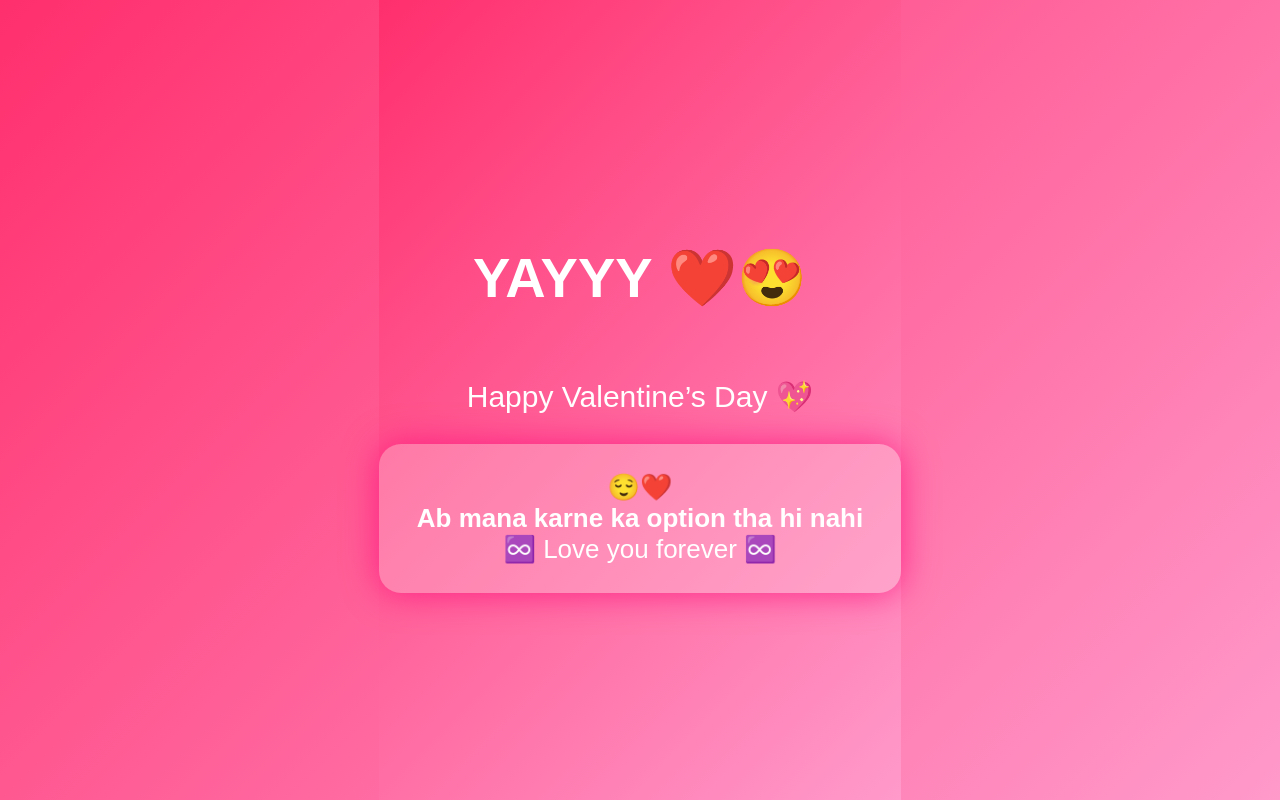
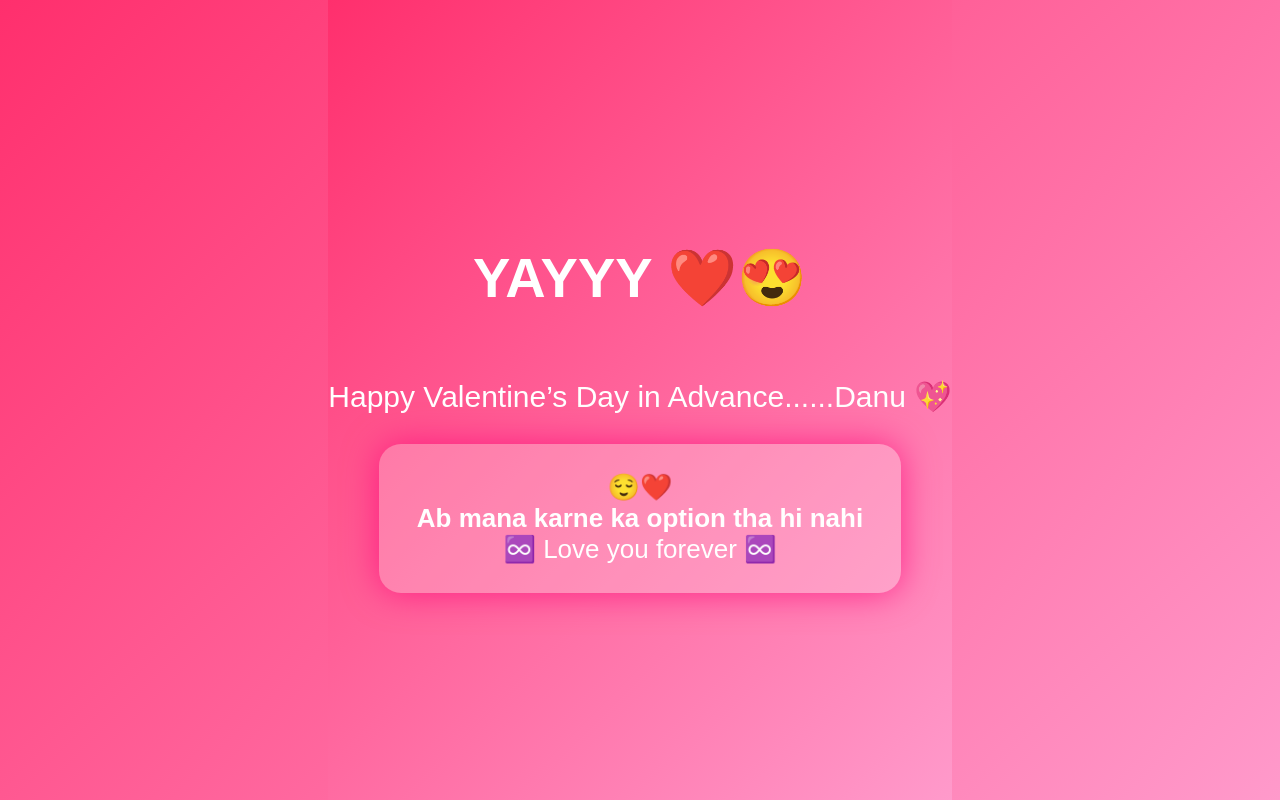
Before and after one commit to Prinshi1234/new, a plain HTML site: page index.html in a window 1280 px wide. Both pictures are taken after a click on the button "YES ❤️". Shown: the top 800 px of the page. Drawn offline with Linux system fonts and the light colour scheme.

Commit message:
Update index.html

```diff
--- a/index.html
+++ b/index.html
@@ -129,7 +129,7 @@ function yes(){
         text-align:center;
     ">
         <h1 style="font-size:56px;">YAYYY ❤️😍</h1>
-        <p style="font-size:30px;">Happy Valentine’s Day 💖</p>
+        <p style="font-size:30px;">Happy Valentine’s Day in Advance......Danu 💖</p>
         <div style="
             background:rgba(255,255,255,0.22);
             padding:28px 38px;
```
